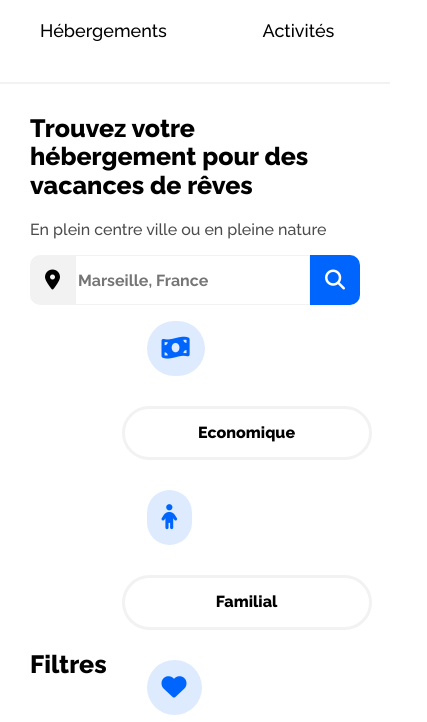
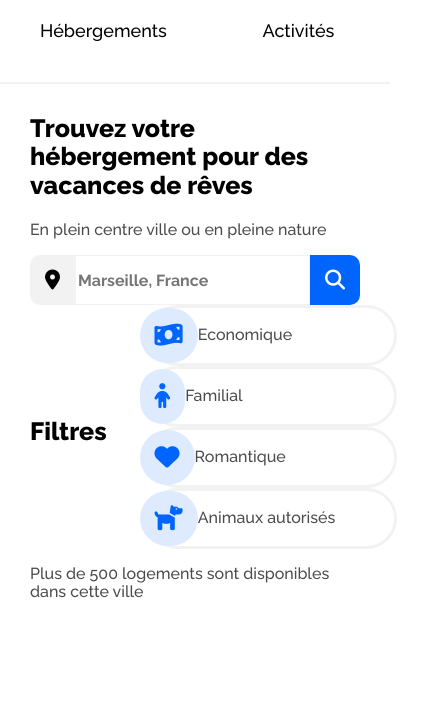
Before and after one commit to FrSotham/Booki, a plain HTML site: page index.html in a window 390 px wide. Shown: the part 122-844 px from the top of the page, 427 px wide, since content can reach past the window. Drawn offline with Linux system fonts and the light colour scheme.

Commit message:
filters add wo responsive

```diff
--- a/CSS/résolution_ordi.css
+++ b/CSS/résolution_ordi.css
@@ -16,3 +16,11 @@ header .nav-border:hover {
 #search-glass {
     display: none;
 }
+
+#filter-section {
+    margin-top: 40px;
+}
+
+.wrapper-form {
+    margin-top: 30px
+}
--- a/CSS/résolution_tablette_992px.css
+++ b/CSS/résolution_tablette_992px.css
@@ -31,5 +31,11 @@
         margin: 30px
       }
 
+      #filter-section {
+        margin-top: 0px;
+      }
+
+
+
 
   }
--- a/CSS/style.css
+++ b/CSS/style.css
@@ -108,51 +108,44 @@ input {
 
 /*FILTER SECTION*/
 
-ul {
-  list-style: none;
-  display: flex;
-  flex-wrap: wrap;
-}
 
-#filter-choice li {
-  margin: 30px;
-  padding:15px;
-  border: 3px solid #f2f2f2;
-  border-radius: 50px;
-  width: 250px;
+#filter-section {
   display: flex;
   align-items: center;
-  justify-content: center;;
-  font-weight: 800 ;
-  margin-left: -25px;
-  cursor: pointer
-}
 
-#filter {
-  display: flex;
-  align-items: center;
 }
 
 #filter-choice {
   display: flex;
   justify-content: flex-start;
   align-items: center;
+  margin-left: 40px;
+  flex-wrap: wrap;
 }
 
-#filter-choice i {
+#filter-choice .filter {
+  margin-right: 30px;
+  padding:0px;
+  border: 3px solid #f2f2f2;
+  border-radius: 50px;
+  width: 250px;
+  display: flex;
+  align-items: center;
+  font-weight: 800 ;
+  cursor: pointer;
+}
+
+#filter-choice .filter i {
   background-color: #DEEBFF;
   padding: 15px;
   border-radius: 50px;
   color: #0065FC;
   font-size: 25px;
-  margin-right: -25px;
-  z-index: 1;
   font-weight: 900;
-  display: flex;
-  justify-content: center;
-  align-items: center;
+  margin-left: -10px;
 }
 
-#filter-choice li:hover {
+#filter-choice .filter:hover {
   color: #0065FC;
+  transform: scale(1.05);
 }
--- a/index.html
+++ b/index.html
@@ -34,27 +34,29 @@
 							<i class="fa-solid fa-magnifying-glass" id="search-glass"></i>
 						</form>
 					</div>
-					<div id="filter">
+					<div id="filter-section">
 						<h2>Filtres</h2>
-						<ul id="filter-choice">
+						<div id="filter-choice">
+							<div class="filter">
+								<i class="fa-solid fa-money-bill-wave"></i>
+								<p>Economique</p>
+							</div>
 
-							<i class="fa-solid fa-money-bill-wave"></i>
-							<li>
-								Economique
-							</li>
-							<i class="fa-solid fa-child"></i>
-							<li>
-								Familial
-							</li>
-							<i class="fa-solid fa-heart"></i>
-							<li>
-								Romantique
-							</li>
-							<i class="fa-solid fa-dog"></i>
-							<li>
-								Animaux autorisés
-							</li>
-						</ul>
+							<div class="filter">
+								<i class="fa-solid fa-child"></i>
+								<p>Familial</p>
+							</div>
+
+							<div class="filter filter-column">
+								<i class="fa-solid fa-heart"></i>
+								<p>Romantique</p>
+							</div>
+
+							<div class="filter filter-column">
+								<i class="fa-solid fa-dog"></i>
+								<p>Animaux autorisés</p>
+							</div>
+						</div>
 					</div>
 						<i></i>
 						<p>Plus de 500 logements sont disponibles dans cette ville</p>
```
